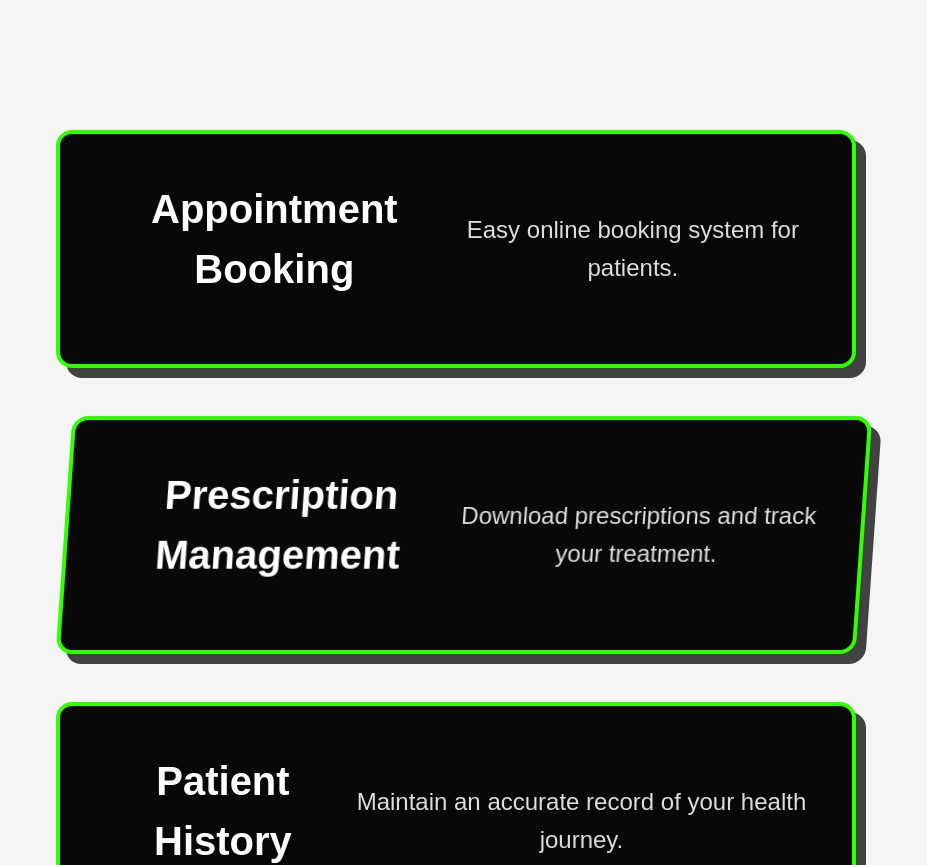
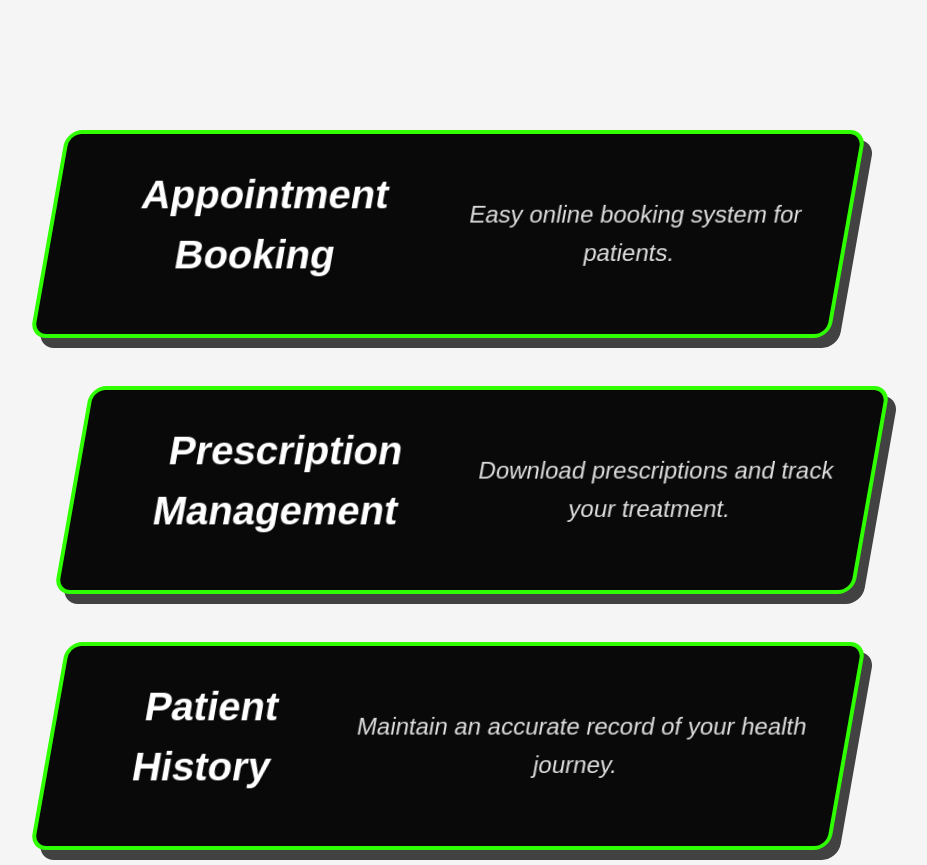
Before and after one commit to ParipoornaBhat/hackloop-frontend, a React (Vite) app: page / in a window 1280 px wide. Shown: the part 1120-1985 px from the top of the page, without its empty margins (184-1111 px from the left). Built offline with nearby package versions, Linux system fonts and the light colour scheme.

Commit message:
Update styles.css

```diff
--- a/src/components/styles.css
+++ b/src/components/styles.css
@@ -174,7 +174,7 @@ body {
    width: auto; /* Adjust the width to make them more compact */
    max-width: 800px; /* Limit the width */
    text-align: center;
-   padding: 45px;
+   padding: 30px;
    border-radius: 2vh;
    margin:3vh;
    position: relative;
@@ -231,13 +231,12 @@ body {
 
 /* Additional animations when cards slide in */
 .feature-card.from-left {
-    transform: translateX(-1vh) skew(-4deg); /* Start from left */
-    transform: rotateX(-360deg) rotateY(0);
+    transform: translateX(-1vh) skew(-10deg); /* Start from left */
 
 }
 
 .feature-card.from-right {
-    transform: translateX(1vh) skew(-4deg); /* Start from right */
+    transform: translateX(2vh) skew(-10deg); /* Start from right */
 
 }
 
```
